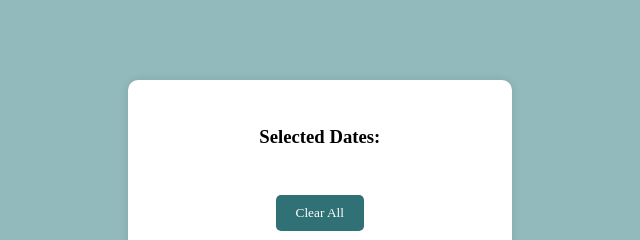
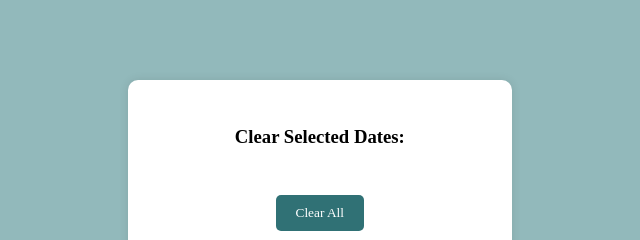
Before and after one commit to amisha-ctrl/Girlstrual, a plain HTML site: page index.html in a window 1280 px wide. Shown: the part 1320-1560 px from the top of the page, 612-1252 px from the left. Drawn offline with nearby package versions, Linux system fonts and the light colour scheme; a web font is replaced by a local one.

Commit message:
Update index.html

```diff
--- a/index.html
+++ b/index.html
@@ -147,7 +147,7 @@
                 </div>
             </div>
             <div class="selected-date-container">
-                <h3>Selected Dates:</h3>
+                <h3>Clear Selected Dates:</h3>
                 <div id="selected-date"></div>
                 <button id="clear-all">Clear All</button>
                 <div id="bleed">
```
